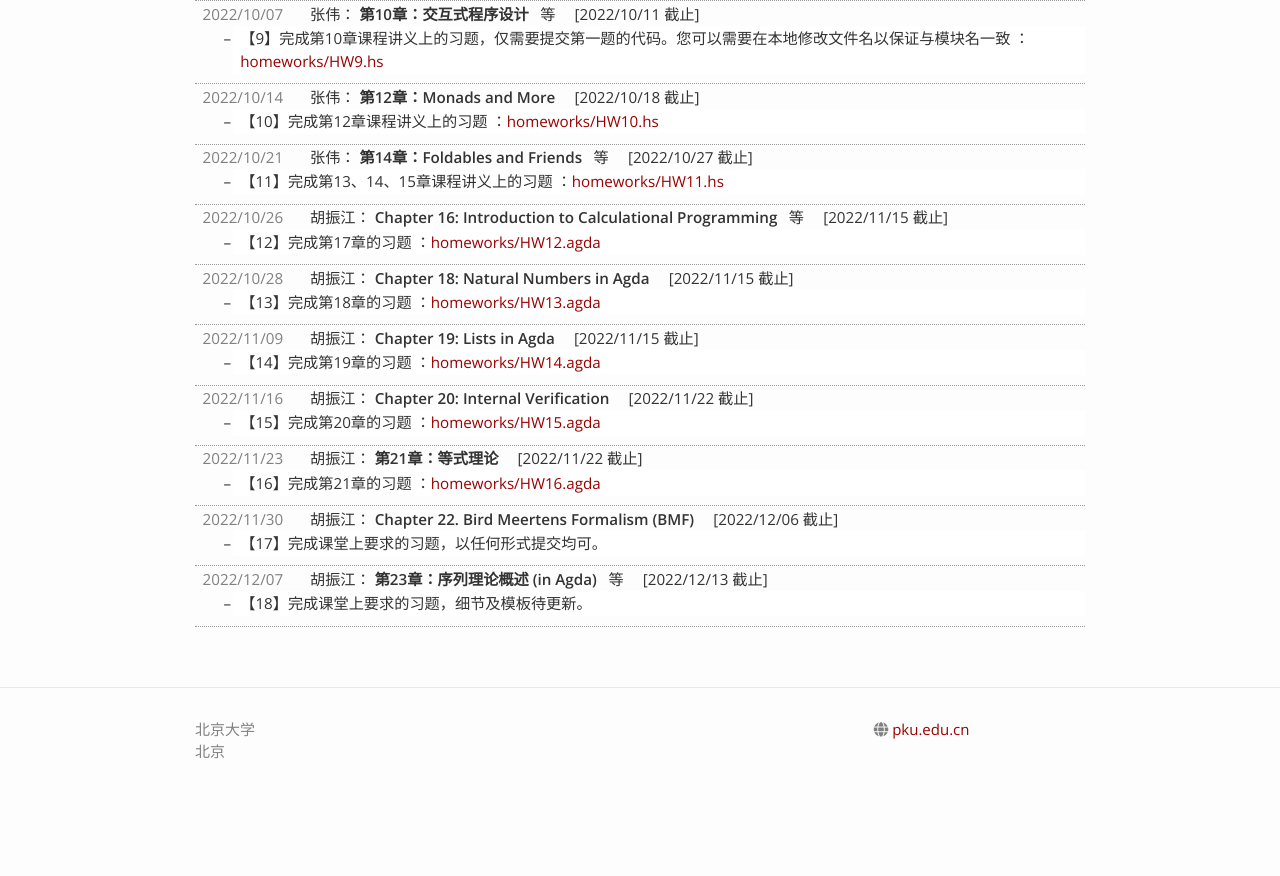
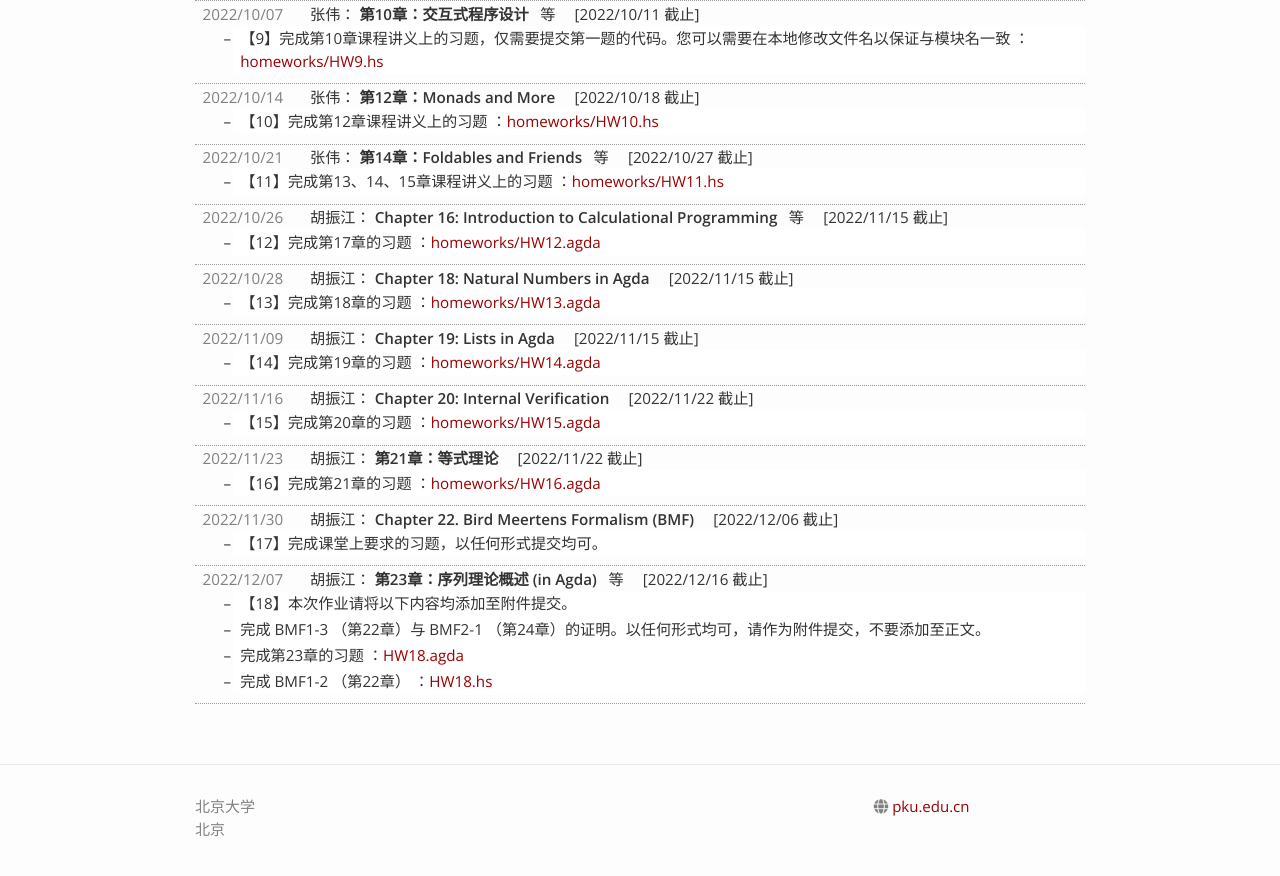
Before and after one commit to zhenjiang888/FP, a Jekyll site: the page built from 2022/assignments.md, in a window 1280 px wide and 900 px high, scrolled down 961 px. Shown: the top 876 px of the window. Built offline with Jekyll 4.4.1, drawn with Linux system fonts in a browser that asks for light colours; nearby versions of some CDN libraries; before the commit the page ends 1784 px from its top, so only the background shows below that.

Commit message:
Update assignments

```diff
--- a/_data/_2022.yaml
+++ b/_data/_2022.yaml
@@ -240,8 +240,13 @@ lectures:
     link: "Ch24.pdf"
   assignment:
     descriptions:
-    - text: 【18】完成课堂上要求的习题，细节及模板待更新。
-    due: 2022/12/13
+    - text: 【18】本次作业请将以下内容均添加至附件提交。
+    - text: 完成 BMF1-3 （第22章）与 BMF2-1 （第24章）的证明。以任何形式均可，请作为附件提交，不要添加至正文。
+    - text: 完成第23章的习题
+      link: HW18.agda
+    - text: 完成 BMF1-2 （第22章）
+      link: HW18.hs
+    due: 2022/12/16
 
 updates:
 - slides: "第12章：Monads and More"
```
Also changed, not shown: 1 other file.
